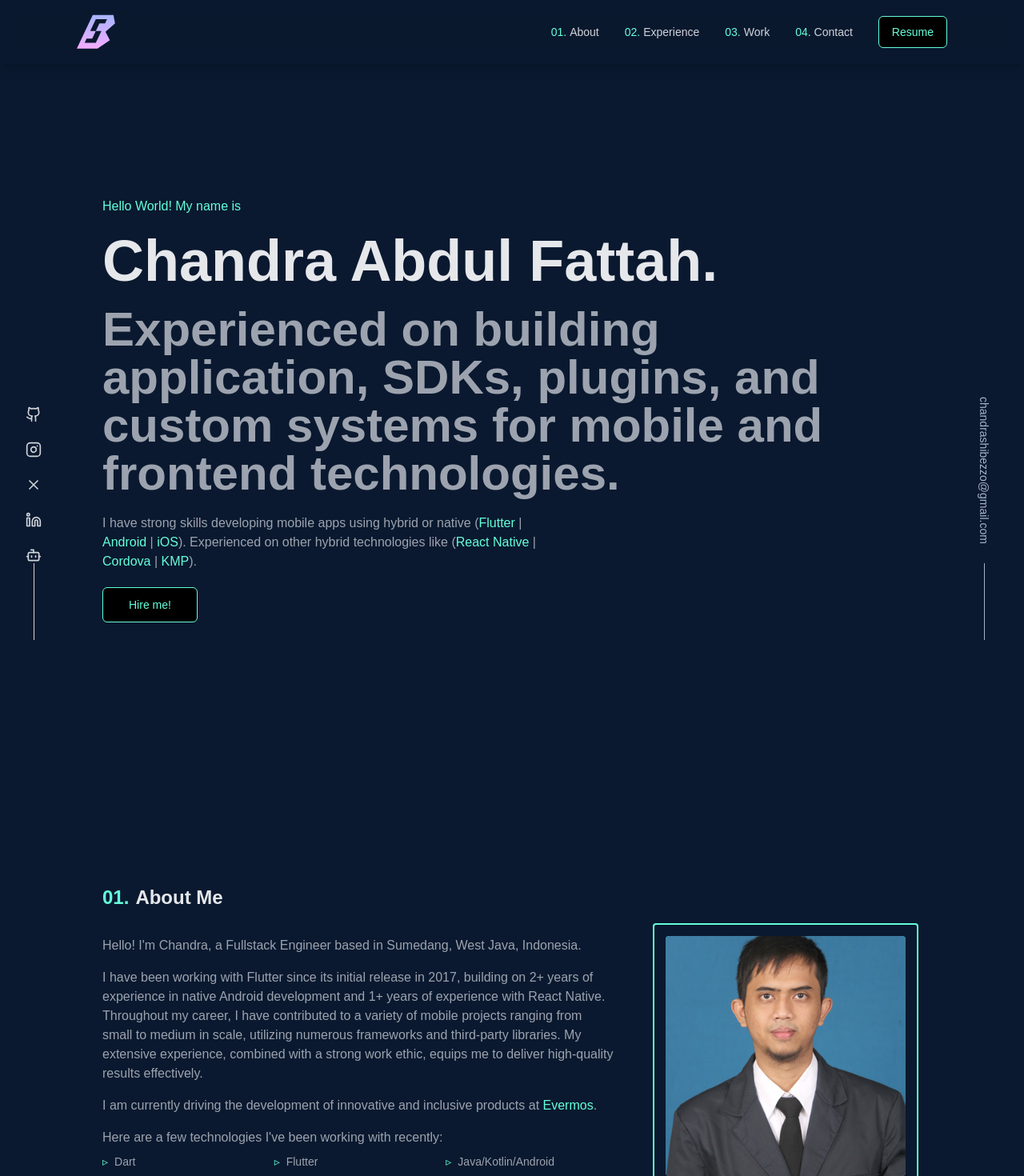
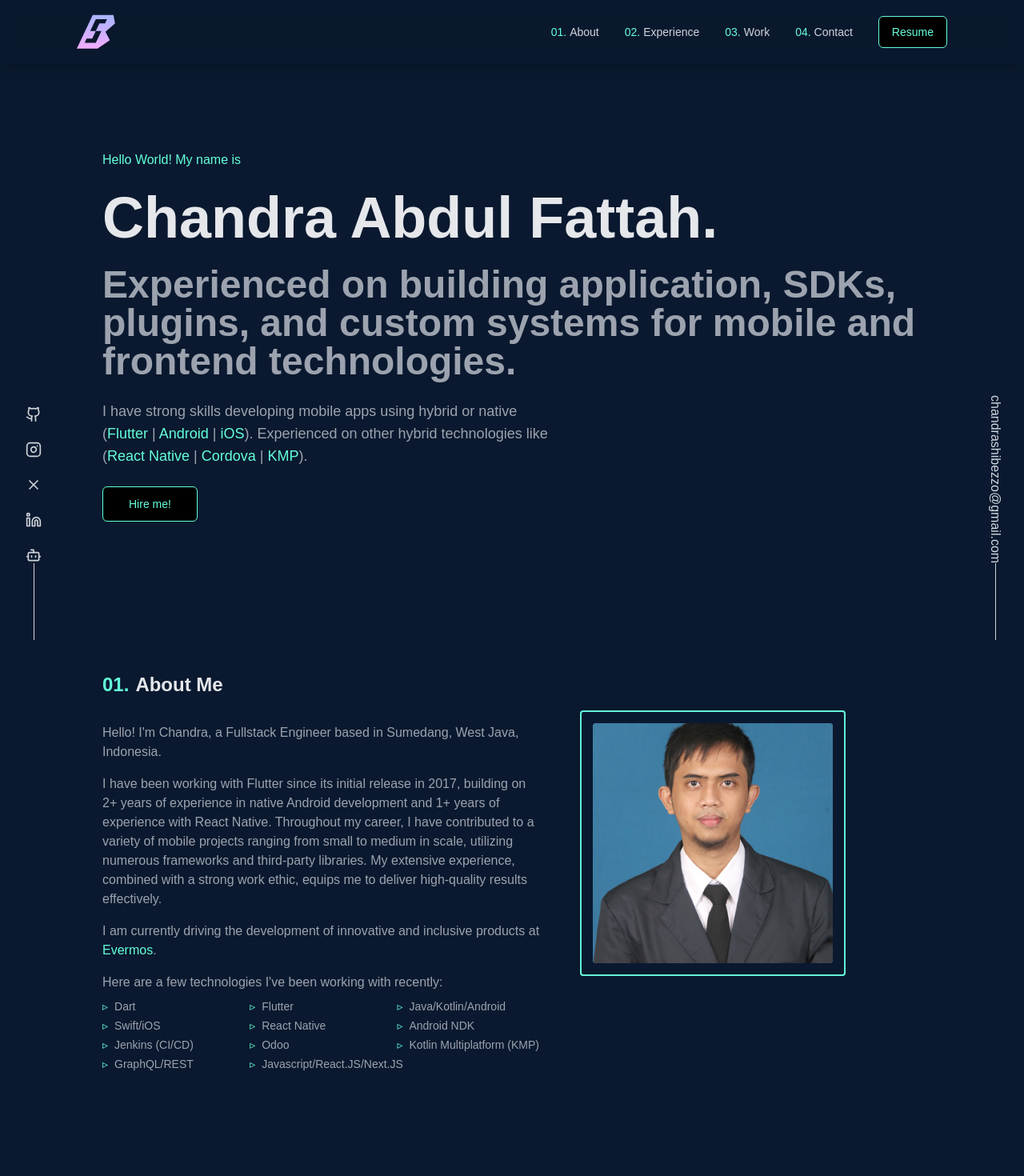
Before and after one commit to chandrabezzo/portfolio-nextjs, a Next.js app: page / in a window 1280 px wide. Shown: the top 1470 px of the page at 80% size. Built offline with nearby package versions, Linux system fonts and the light colour scheme.

Commit message:
Fix design

```diff
--- a/src/components/about.tsx
+++ b/src/components/about.tsx
@@ -7,12 +7,12 @@ export function About() {
   const technologies = [
     ['Dart', 'Flutter', 'Java/Kotlin/Android'],
     ['Swift/iOS', 'React Native', 'Android NDK'],
-    ['Jenkins (CI/CD)', 'Javascript/React.JS/Next.JS', 'Kotlin Multiplatform (KMP)'],
-    ['GraphQL/REST', 'Odoo', 'Docker']
+    ['Jenkins (CI/CD)', 'Odoo', 'Kotlin Multiplatform (KMP)'],
+    ['GraphQL/REST', 'Javascript/React.JS/Next.JS']
   ]
 
   return (
-    <section id="about" className="flex min-h-screen flex-col justify-center px-4 pt-20 sm:px-6 md:px-8">
+    <section id="about" className="flex-col justify-center px-4 pt-20 sm:px-6 md:px-8">
       <div className="space-y-8">
         <div className="flex items-center gap-2 text-xl font-semibold text-gray-200 sm:text-2xl">
           <span className="font-mono text-[#64ffda]">01.</span>
@@ -50,7 +50,7 @@ export function About() {
           </div>
 
           {/* Image */}
-          <div className="relative w-full md:w-1/3">
+          <div className="relative w-full md:w-1/2">
             <div className="group relative h-[300px] w-[300px] mx-auto md:mx-0">
               <div className="relative h-full w-full overflow-hidden rounded">
                 <div className="absolute inset-0 rounded border-2 border-[#64ffda] bg-[#64ffda] bg-opacity-10 transition-transform duration-300 group-hover:translate-x-2 group-hover:translate-y-2" />
--- a/src/components/email-sidebar.tsx
+++ b/src/components/email-sidebar.tsx
@@ -2,16 +2,15 @@
 
 export function EmailSidebar() {
   return (
-    <div className="fixed right-10 bottom-0 hidden md:block">
-      <div className="flex flex-col items-center">
+    <div className="fixed bottom-0 right-0 hidden md:block">
+      <div className="flex flex-col items-center space-y-6 px-6 after:h-24 after:w-px after:bg-gray-300">
         <a
           href="mailto:chandrashibezzo@gmail.com?subject=Support%20Request"
-          className="vertical-text my-6 text-sm text-[#a8b2d1] transition-colors duration-200 hover:text-[#64ffda]"
+          className="text-gray-300 transition-colors hover:text-[#64ffda]"
           style={{ writingMode: 'vertical-rl' }}
         >
           chandrashibezzo@gmail.com
         </a>
-        <div className="h-24 w-[1px] bg-[#a8b2d1]" />
       </div>
     </div>
   )
--- a/src/components/experience.tsx
+++ b/src/components/experience.tsx
@@ -107,7 +107,7 @@ export function Experience() {
   ]
 
   return (
-    <section id="experience" className="flex min-h-screen flex-col justify-center px-4 pt-8 sm:px-6 md:px-8">
+    <section id="experience" className="flex min-h-screen flex-col justify-center px-4 pt-24 sm:pt-28 md:pt-32 sm:px-6 md:px-8">
       <div className="space-y-8">
         <div className="flex items-center gap-2 text-xl font-semibold text-gray-200 sm:text-2xl">
           <span className="font-mono text-[#64ffda]">02.</span>
--- a/src/components/hero.tsx
+++ b/src/components/hero.tsx
@@ -3,16 +3,16 @@ import { Button } from '@/components/ui/button'
 
 export function Hero() {
   return (
-    <section className="flex min-h-screen flex-col justify-center px-4 pt-16 sm:px-6 md:px-8">
-      <div className="space-y-4 sm:space-y-5">
+    <section className="flex min-h-[85vh] flex-col justify-center px-4 sm:px-6 md:px-8">
+      <div className="space-y-5 sm:space-y-6">
         <p className="font-mono text-sm text-[#64ffda] sm:text-base">Hello World! My name is</p>
-        <h1 className="text-3xl font-bold text-gray-200 sm:text-4xl md:text-5xl lg:text-6xl xl:text-7xl">
+        <h1 className="text-4xl font-bold text-gray-200 sm:text-5xl md:text-6xl lg:text-7xl">
           Chandra Abdul Fattah.
         </h1>
-        <h2 className="text-2xl font-bold text-gray-400 sm:text-3xl md:text-4xl lg:text-5xl xl:text-6xl">
+        <h2 className="text-2xl font-bold text-gray-400 sm:text-3xl md:text-4xl lg:text-5xl">
           Experienced on building application, SDKs, plugins, and custom systems for mobile and frontend technologies.
         </h2>
-        <p className="max-w-xl text-sm text-gray-400 sm:text-base">
+        <p className="max-w-xl text-base text-gray-400 sm:text-lg">
           I have strong skills developing mobile apps using hybrid or native (
           <a href="https://flutter.dev/" target='_blank' className="text-[#64ffda] hover:underline">Flutter</a> | <a href="https://developer.android.com/" target='_blank' className="text-[#64ffda] hover:underline">Android</a> | <a href="https://developer.apple.com/" target='_blank' className="text-[#64ffda] hover:underline">iOS</a>).
           Experienced on other hybrid technologies like (<a href="https://reactnative.dev/" target='_blank' className="text-[#64ffda] hover:underline">React Native</a> | <a href="https://cordova.apache.org/" target='_blank' className="text-[#64ffda] hover:underline">Cordova</a> | <a href="https://kotlinlang.org/docs/multiplatform.html" target='_blank' className="text-[#64ffda] hover:underline">KMP</a>).
@@ -20,10 +20,7 @@ export function Hero() {
         <Button
           size="lg"
           variant="outline"
-          className="mt-8 bg-[#000000] border-[#64ffda] text-[#64ffda] hover:bg-[#64ffda] hover:text-[#000000]"
-          style={{
-            marginRight: "10px",
-          }}
+          className="mt-6 bg-[#000000] border-[#64ffda] text-[#64ffda] hover:bg-[#64ffda] hover:text-[#000000]"
           onClick={() => window.open('https://www.upwork.com/freelancers/~012eaf425acc314d8f?mp_source=share', '_blank')}
         >
           Hire me!
--- a/src/components/projects.tsx
+++ b/src/components/projects.tsx
@@ -2,6 +2,7 @@
 
 import Image from 'next/image'
 import { useEffect, useState } from 'react'
+import Link from 'next/link'
 import { Button } from '@/components/ui/button'
 
 interface Project {
@@ -152,7 +153,7 @@ export function Projects() {
           Some Things I've Built
         </div>
         <br />
-        <span className="font-mono text-gray-400">I have developed numerous applications throughout my career. Some of my clients have chosen to discontinue their services on the Play Store, App Store, or websites. As a result, some of the applications I built with them may no longer be available. For more details, a summary of the applications I have developed is included in my curriculum vitae.</span>
+        <span className="font-mono text-gray-400">I have developed numerous applications throughout my career. Some of my clients have chosen to discontinue their services on the Play Store, App Store, or websites. As a result, some of the applications I built with them may no longer be available. For more details, a summary of the applications I have developed is included in <Link href="https://drive.google.com/drive/folders/1VZaL5inHTdbDvRIAHPsYARvZ89IhHa-5?usp=sharing" className="font-mono text-sm text-[#64ffda] hover:underline">my curriculum vitae</Link>.</span>
         <div className="space-y-24">
           {(isClient ? projects.slice(0, visibleCount) : projects).map((project, index) => (
             <div
```
